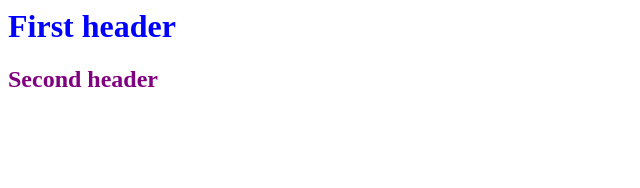
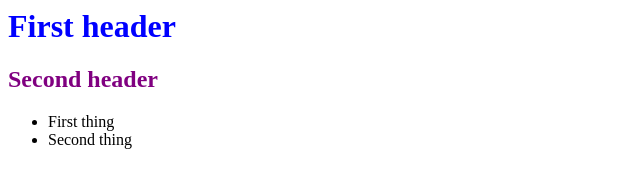
Before and after one commit to CiaranE/opensap_git, a plain HTML site: page index.html in a window 1280 px wide. Shown: the whole page, without its empty margins (0-640 px from the left). Drawn offline with Linux system fonts and the light colour scheme.

Commit message:
Added list and two items

```diff
--- a/index.html
+++ b/index.html
@@ -1,2 +1,6 @@
 <h1 style="color: blue">First header</h1>
 <h2 style="color: purple">Second header</h2>
+<ul>
+	<li>First thing</li>
+	<li>Second thing</li>
+</ul>
```
